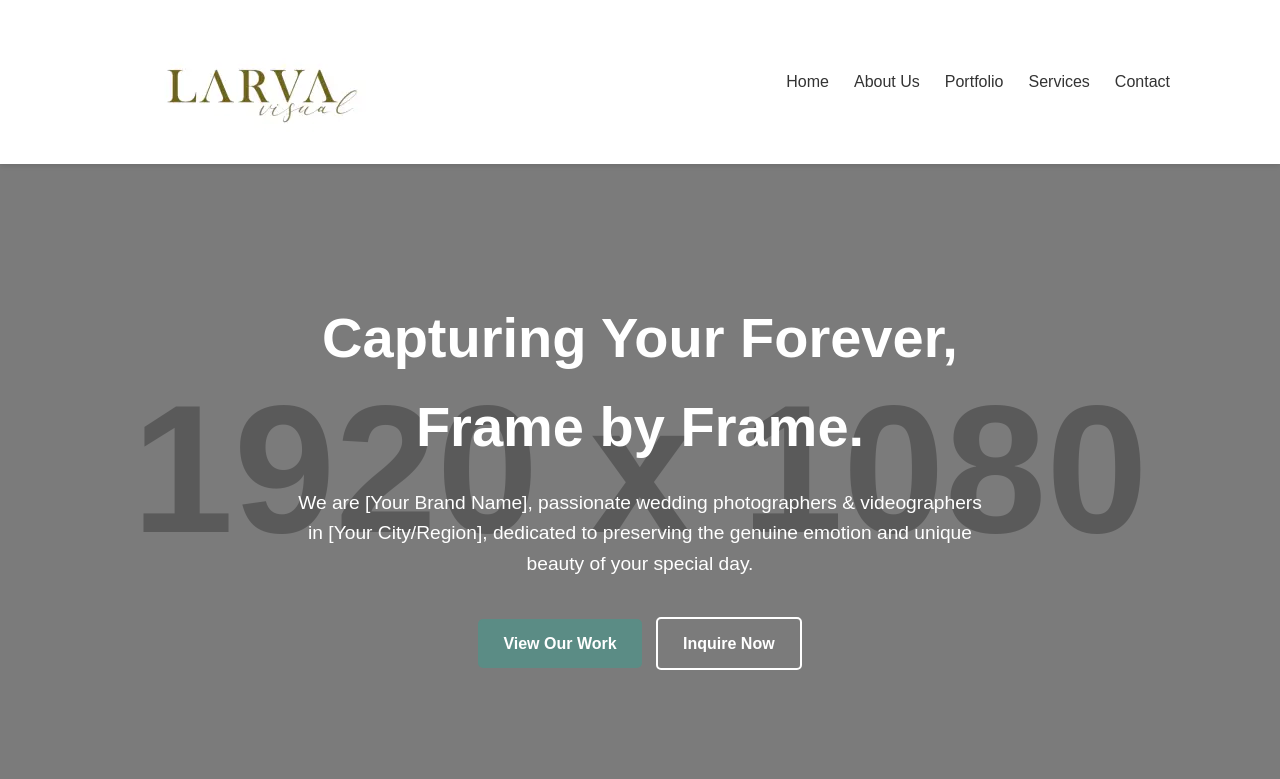
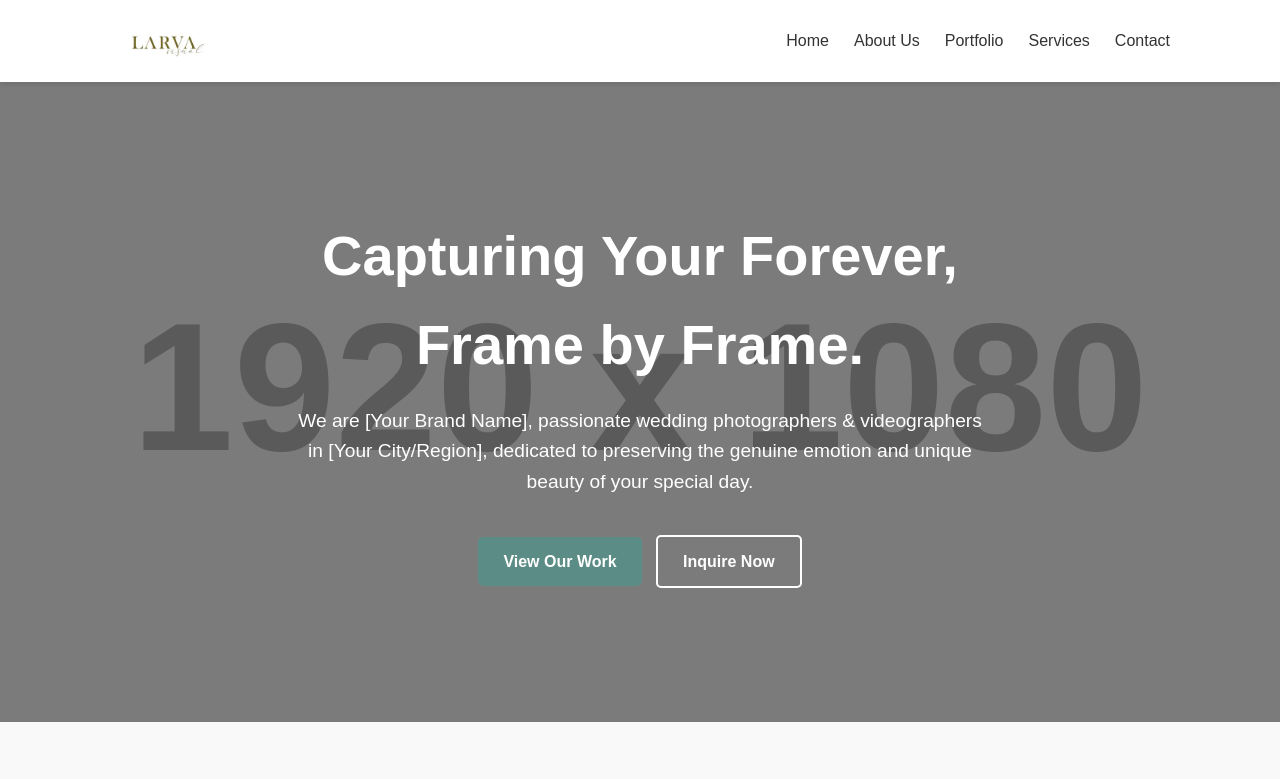
Before and after one commit to sembodogelar/larvavisual-staticsite, a plain HTML site: page index.html in a window 1280 px wide. Shown: the top 779 px of the page. Drawn offline with Linux system fonts and the light colour scheme; placeholder pictures from the web are drawn by us.

Commit message:
Update header logo style

```diff
--- a/style.css
+++ b/style.css
@@ -91,6 +91,16 @@ header .container {
     font-weight: bold;
     color: #333;
 }
+
+/* --- ADD YOUR LOGO IMAGE STYLES HERE --- */
+.logo img {
+    height: 50px; /* Adjust this value to your desired height */
+    width: auto;  /* This will maintain the aspect ratio */
+    display: block; /* Helps prevent extra space below the image if it's treated as inline */
+    /* If your image is still not vertically centered with nav items, you might need adjustments */
+    /* on the parent '.logo' or '.header .container' for alignment */
+}
+/* --- END OF LOGO IMAGE STYLES --- */
 
 .main-nav ul {
     list-style: none;
```
Also changed, not shown: images/Larva-Visual_Logo-300x132-1.webp (deleted).
